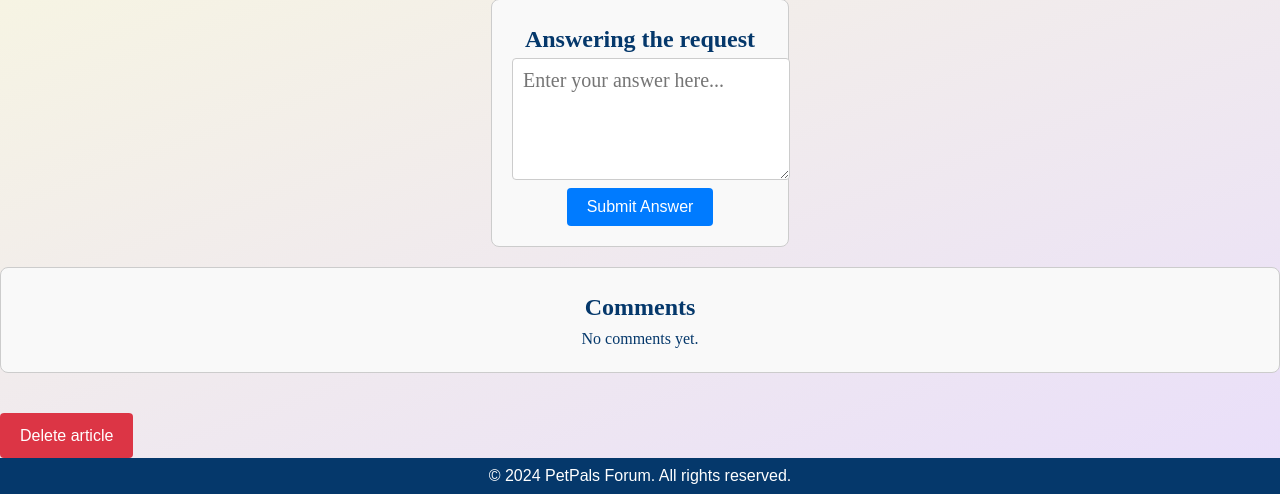
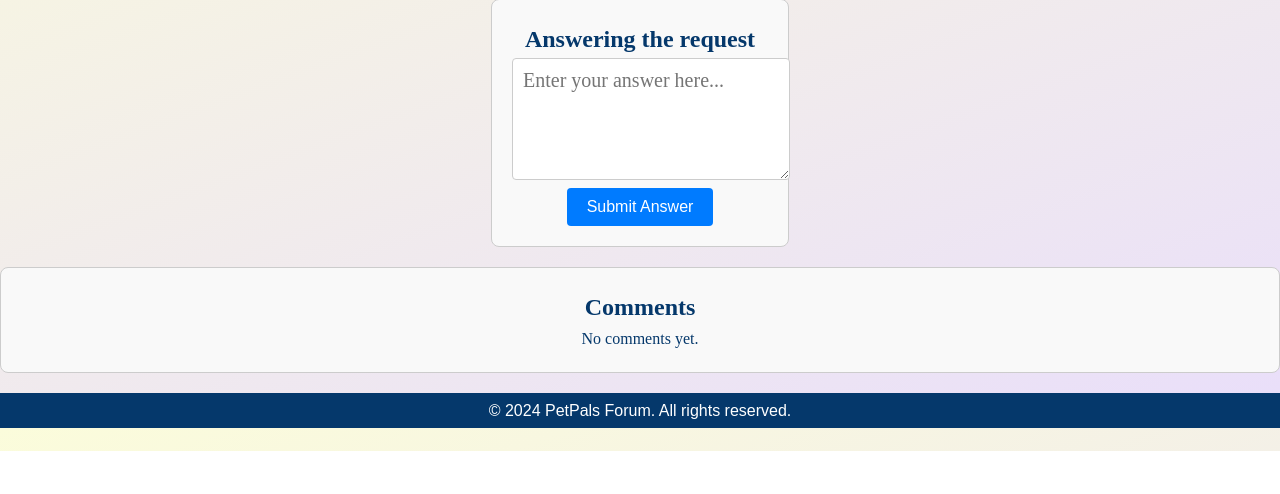
Before and after one commit to 953740669wu/CITS3403, a Python web app: template app/templates/question_details.html in a window 1280 px wide. Shown: the part 349-843 px from the top of the page. After the commit the page ends 800 px from the top, so only its background shows below. Run offline with Jinja, Linux system fonts and the light colour scheme; the template is opened without the code that fills it, so the values that code supplies are empty.

Commit message:
Update question_details.html

```diff
--- a/app/templates/question_details.html
+++ b/app/templates/question_details.html
@@ -50,5 +50,4 @@ Article Detail
     {% endfor %}
 </div>
 
-<a href="{{ url_for('main.delete_question', question_id=question.id) }}" class="btn-delete">Delete article</a>
 {% endblock %}
```
